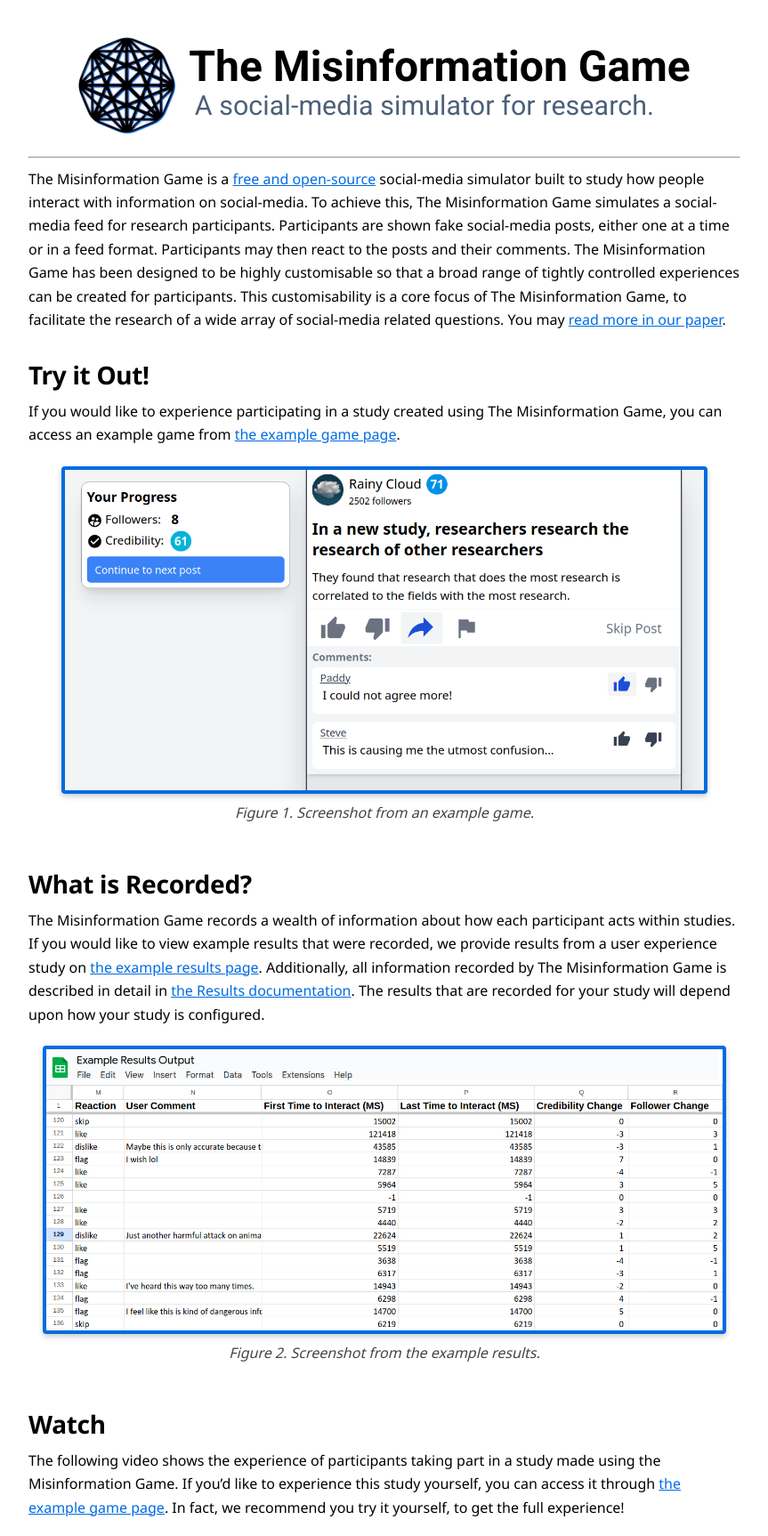
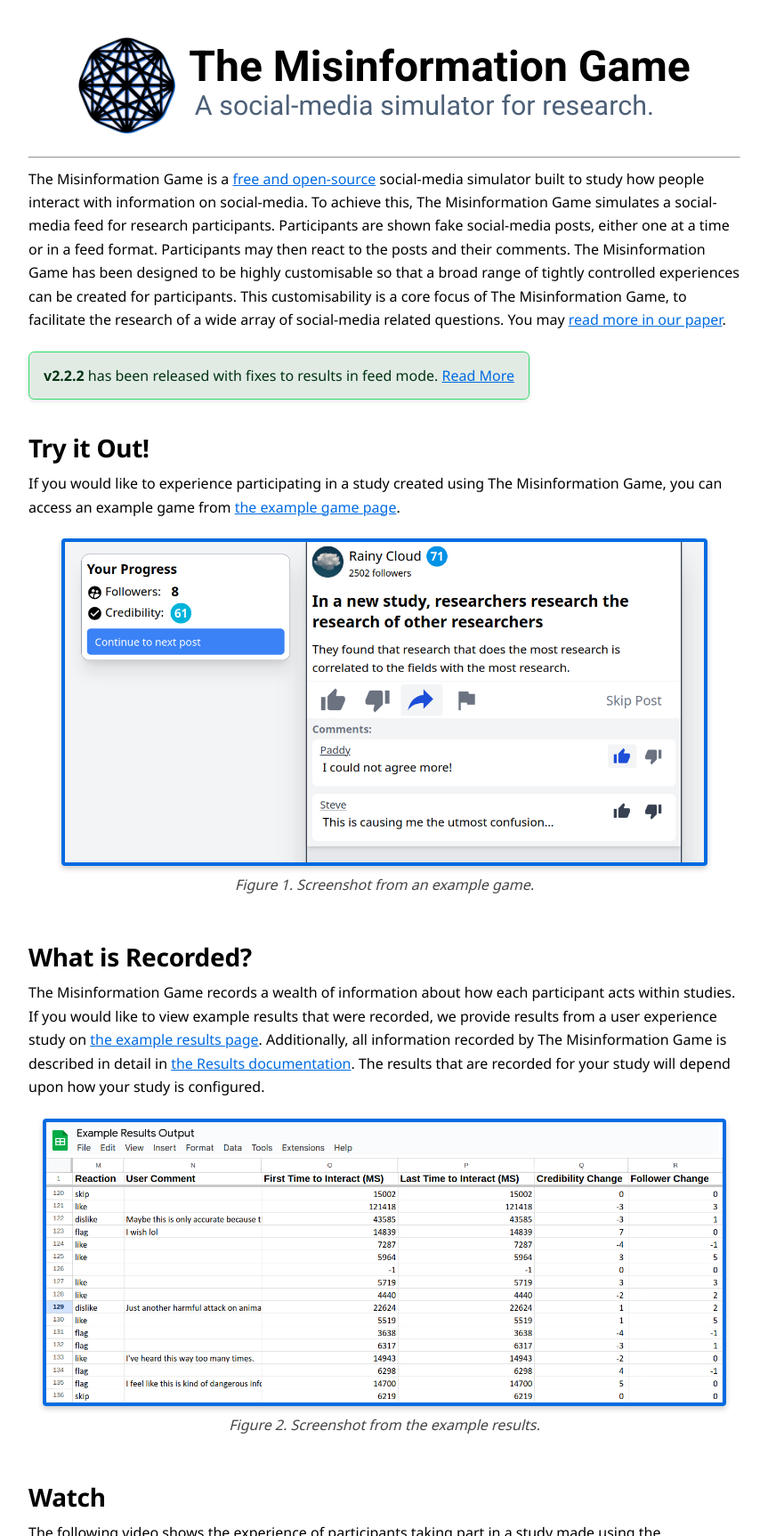
Before and after one commit to beekewardin/themisinformationgame.github.io, a Jekyll site: the page built from Home.md, in a window 1280 px wide, cut to the strip 0-1726 px from the top of the page. Shown: the whole strip at 89% size, without its empty margins (208-1071 px from the left). Built offline with Jekyll 4.4.1, drawn with Linux system fonts in a browser that asks for light colours; nearby versions of some CDN libraries; our own code applies the rules of GitHub Pages for plain Markdown files.

Commit message:
Notice of v2.2.2

```diff
--- a/Home.md
+++ b/Home.md
@@ -40,6 +40,14 @@
 a core focus of The Misinformation Game, to facilitate the research of
 a wide array of social-media related questions. You may
 [read more in our paper](https://doi.org/10.3758/s13428-023-02153-x).
+
+<p class="update">
+    <span class="bold">v2.2.2</span>
+    <span>has been released with fixes to results in feed mode.</span>
+    <a href="https://github.com/TheMisinformationGame/MisinformationGame/releases/tag/v2.2.2">
+        Read More
+    </a>
+</p>
 
 ## Try it Out!
 {:#example-game}
--- a/_sass/_articles.scss
+++ b/_sass/_articles.scss
@@ -19,6 +19,10 @@
     text-decoration: line-through;
 }
 
+.bold {
+  font-weight: bold;
+}
+
 .quote {
     color: #777777;
     font-style: italic;
--- a/_sass/_base.scss
+++ b/_sass/_base.scss
@@ -271,6 +271,7 @@
  * Info boxes.
  */
 p.info,
+p.update,
 p.error {
   display: inline-block;
   border-radius: 0.4rem;
@@ -286,6 +287,11 @@
   border-color: #006be2;
   color: #011933;
 }
+p.update {
+  background-color: #e1ebe4;
+  border-color: #30db69;
+  color: #013313;
+}
 p.error {
   background-color: #fcf0f1;
   border-color: #e20000;
```
Also changed, not shown: DocumentationIndex.md (+10 -0 lines).
